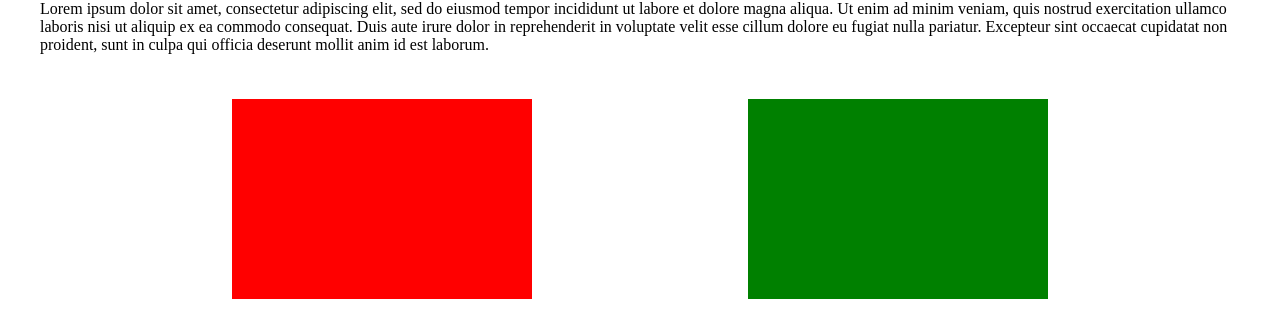
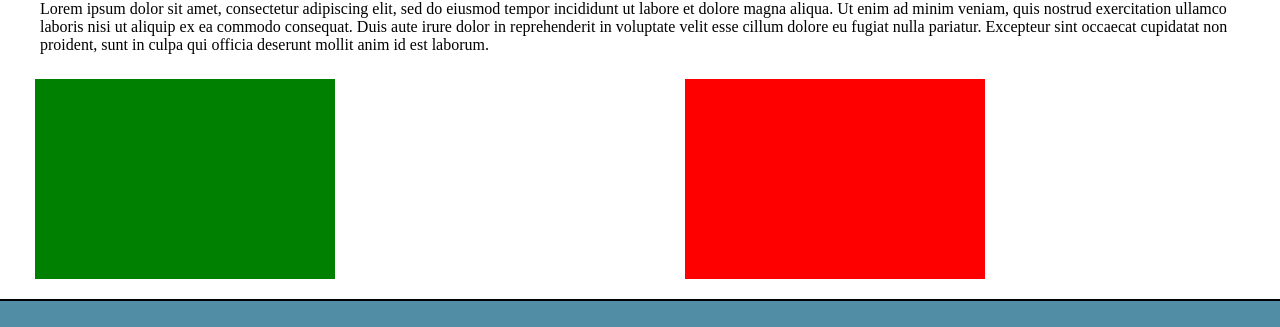
Before and after one commit to DrusMarkonii/VT_React, a React (Create React App) app: page / in a window 1280 px wide. Shown: the part 609-936 px from the top of the page. Built offline with nearby package versions, Linux system fonts and the light colour scheme.

Commit message:
feat: done task with squares

```diff
--- a/src/components/content/squares/Squares.js
+++ b/src/components/content/squares/Squares.js
@@ -3,28 +3,46 @@ import './style.css'
 
 function Squares() {
     const [visibility, setVisibility] = useState({
-        redSquares: true,
-        greenSquares: true
+        redSquare: true,
+        greenSquare: true
     })
 
     function handlerClick(e) {
-        const target = e.target
+        const square = e.currentTarget.id === 'greenSquare' ? 'redSquare' : 'greenSquare';
+        setVisibility({...visibility, [e.currentTarget.id]: false, [square]: true})
+        console.log(e.currentTarget.id)
+        console.log(visibility.redSquare)
+        console.log(visibility.greenSquare)
+  }
 
-        target.style="color: white"
-
+    if(visibility.greenSquare && visibility.redSquare) {
+        return (
+            <div className='squares' >
+                <div className='square green-square' id='greenSquare' onClick={handlerClick}></div>
+                <div className='square red-square' id='redSquare' onClick={handlerClick}></div>
+            </div>
+        )
     }
 
 
-    return (
-        <div className='squares'>
-           <div onClick={handlerClick} className='squares red-square '>
+    if(visibility.greenSquare) {
+        return (
+            <div className='squares' >
+                <div className='square green-square' id='greenSquare' onClick={handlerClick}></div>
+                <div className='square red-square white-square' id='redSquare' onClick={handlerClick}></div>
+            </div>
+        )
+    }
 
-           </div>
-           <div  onClick={handlerClick} className='squares green-square '>
-
-           </div>
-        </div>
-    )
+    if(visibility.redSquare) {
+        return (
+            <div className='squares' >
+                <div className='square green-square white-square' id='greenSquare' onClick={handlerClick}></div>
+                <div className='square red-square ' id='redSquare' onClick={handlerClick}></div>
+            </div>
+        )
+    }
 }
 
+
 export default Squares
--- a/src/components/content/squares/style.css
+++ b/src/components/content/squares/style.css
@@ -16,8 +16,9 @@
     background-color: green;
     width: 300px;
     height: 200px;
+    margin-right: 350px;
 }
 
-.white {
+.white-square {
     background-color: white;
 }
```
